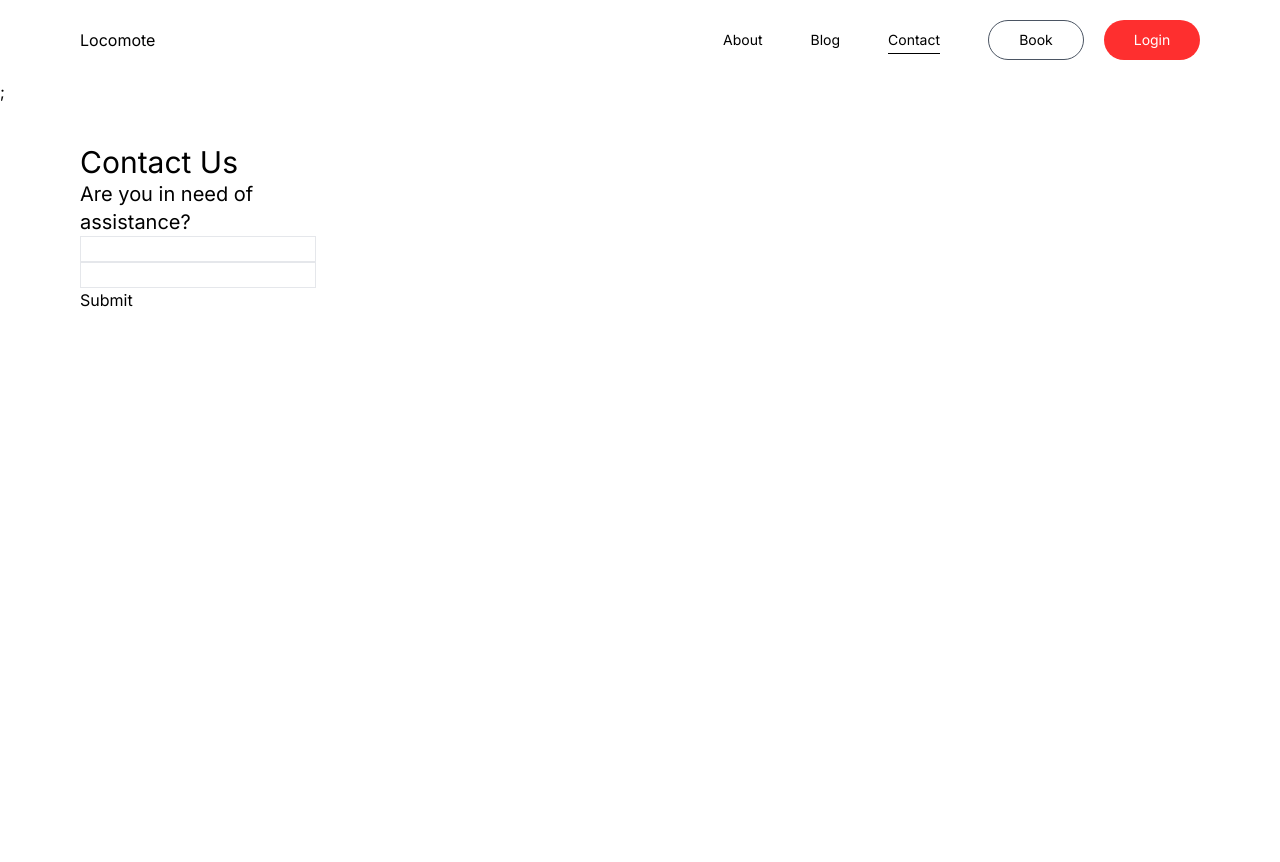
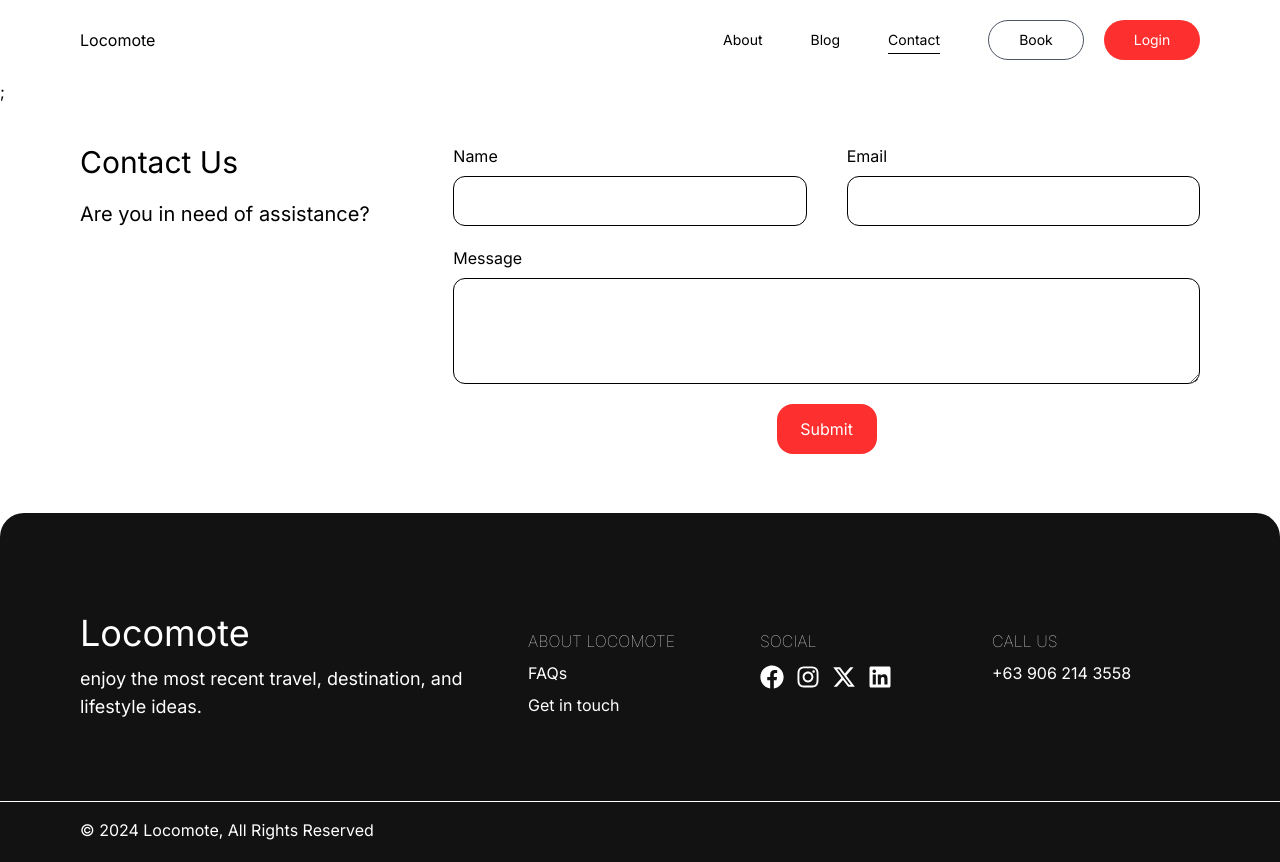
Before and after one commit to knowsblednyahaha/Locomote, a Next.js app: page /contact in a window 1280 px wide. Before the commit the page ends 800 px from the top, so only its background shows below. Built offline with nearby package versions, Linux system fonts and the light colour scheme.

Commit message:
fixed the contact page ui

```diff
--- a/app/components/contact/Contact.tsx
+++ b/app/components/contact/Contact.tsx
@@ -3,30 +3,49 @@ import Image from "next/image";
 
 const Contact = () => {
   return (
-    <section className="max-w-[1440px] w-full w-full py-10 px-5 md:px-10 lg:px-20 z-20 m-auto">
-      <div className="w-full">
-        <div className="w-4/6">
-          <div className="w-1/3">
+    <section className="max-w-[1440px] h-[51.1vh] w-full w-full py-10 px-5 md:px-10 lg:px-20 z-20 m-auto">
+      <div className="w-full flex">
+        <div className="w-1/3">
+          <div className="mb-5">
             <h3 className="text-3xl">Contact Us</h3>
           </div>
-          <div className="w-1/3">
+          <div>
             <h3 className="text-xl">Are you in need of assistance?</h3>
           </div>
-          <form action="">
-            <div>
-              <input type="text" className="border" />
+        </div>
+        <form action="" className="w-2/3">
+          <div className="flex gap-x-10 pb-5">
+            <div className="flex flex-col w-1/2 gap-y-2">
+              <label htmlFor="name">Name</label>
+              <input
+                type="text"
+                className="border border-black rounded-xl h-[50px] pl-3"
+                id="name"
+              />
             </div>
-            <div>
-              <input type="text" className="border" />
+            <div className="flex flex-col w-1/2 gap-y-2">
+              <label htmlFor="email">Email</label>
+              <input
+                type="text"
+                className="border border-black rounded-xl h-[50px] pl-3"
+                id="email"
+              />
             </div>
-            <div>
-              <button>Submit</button>
-            </div>
-          </form>
-        </div>
-        <div className="w-2/6 relative">
-          {/* <Image src={"/"} alt={""} /> */}
-        </div>
+          </div>
+          <div className="flex flex-col gap-y-2 pb-5">
+            <label htmlFor="message">Message</label>
+            <textarea
+              className="border border-black rounded-xl pl-3 pt-2"
+              id="message"
+              rows={4}
+            />
+          </div>
+          <div className="text-center">
+            <button className="w-[100px] h-[50px] bg-[#FE2F2F] text-white rounded-2xl">
+              Submit
+            </button>
+          </div>
+        </form>
       </div>
     </section>
   );
--- a/app/contact/page.tsx
+++ b/app/contact/page.tsx
@@ -1,12 +1,14 @@
 import React from "react";
 import Header from "../components/Header";
 import Contact from "../components/contact/Contact";
+import Footer from "../components/Home/Footer";
 
 export default function ContactPage() {
   return (
     <>
       <Header />;
       <Contact />
+      <Footer />
     </>
   );
 }
```
